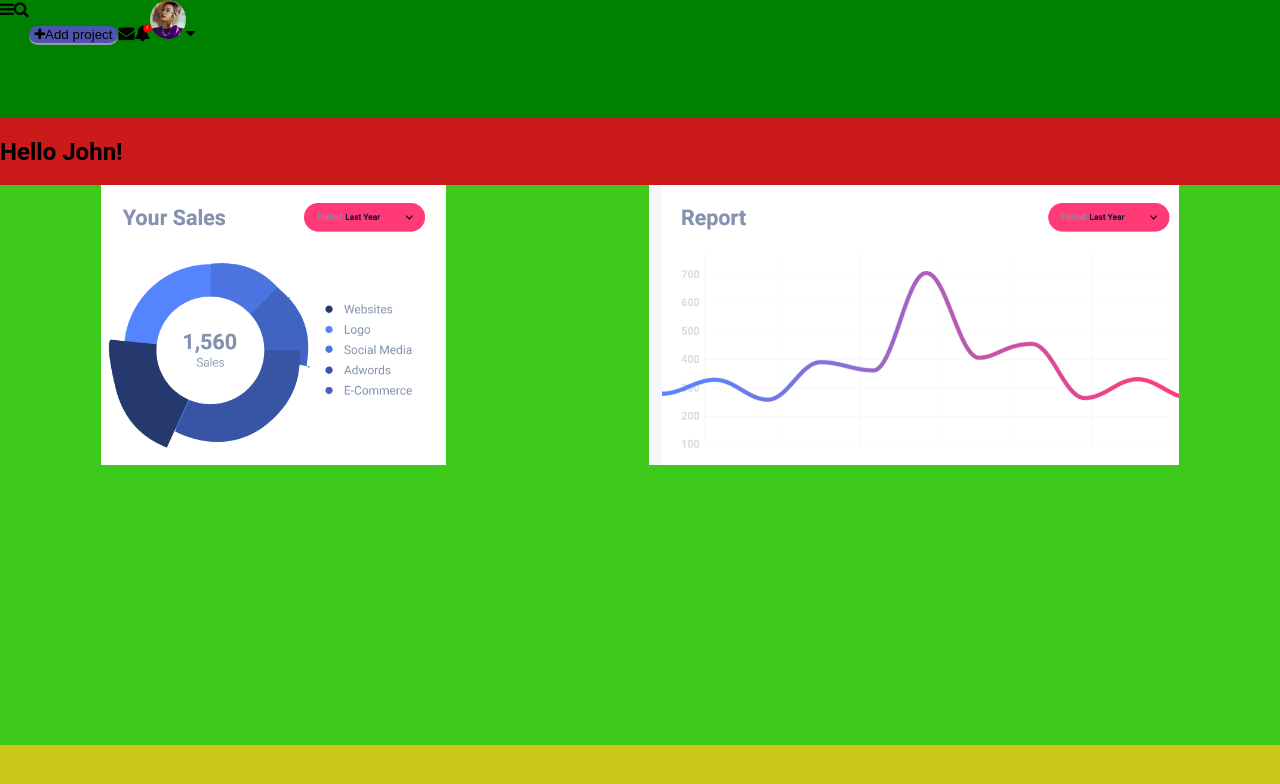
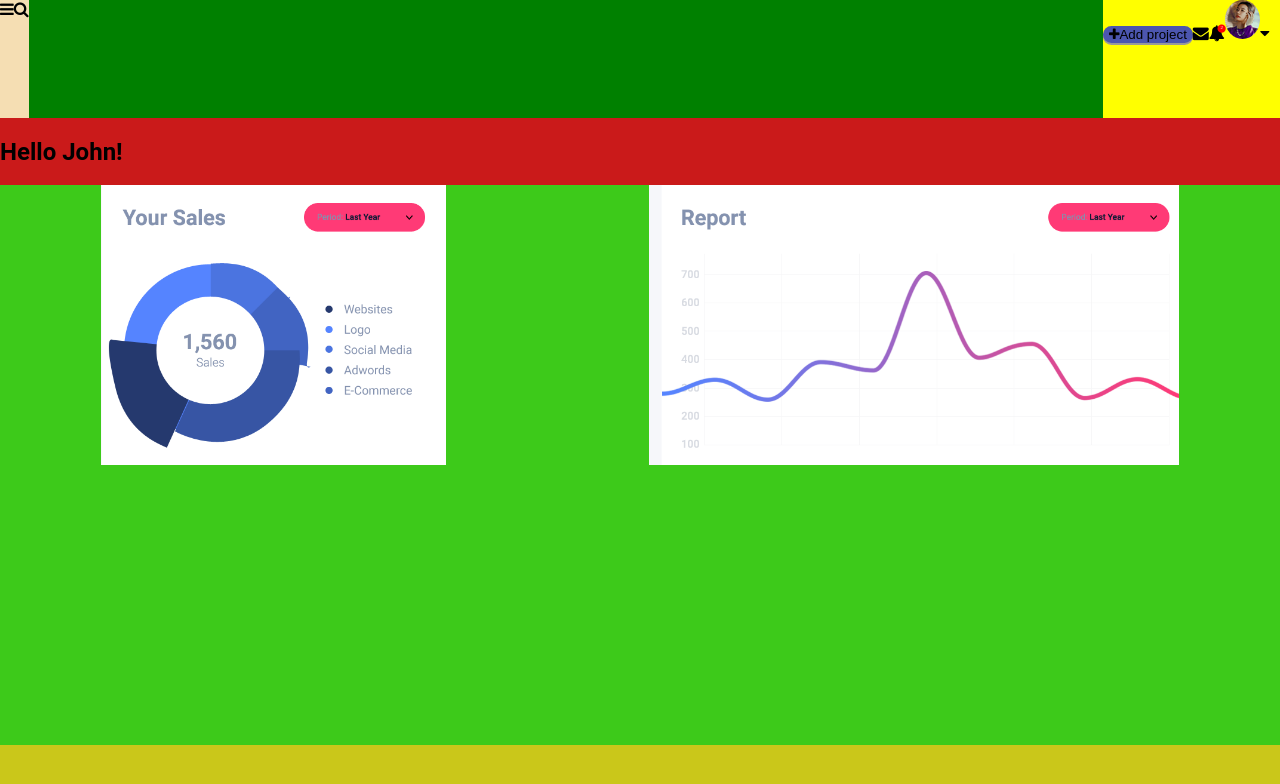
Before and after one commit to NoaEckstein/merkury, an Angular app: page / in a window 1280 px wide. Shown: the top 784 px of the page. Built offline with nearby package versions, Linux system fonts and the light colour scheme; what angular-font-awesome would draw is missing.

Commit message:
indentation changes in css

```diff
--- a/src/app/app.component.css
+++ b/src/app/app.component.css
@@ -14,7 +14,8 @@
   }
 }
 
-.container1 {
+/* flex */
+.main-container {
   display: flex;
   flex-direction: row;
   height: 100%;
@@ -22,12 +23,21 @@
   background-color: #808080;
   overflow: hidden;
 }
+
+.flex-column {
+  height: 100%;
+  width: 100%;
+  overflow: auto;
+  flex-direction: row;
+}
+
 .container2{
   display: flex;
   flex-direction: row;
   width: 100%;
   background-color: #ca1a1a;
 }
+
 .container3{
   display: flex;
   flex-direction: row;
@@ -35,10 +45,9 @@
   height: 70%;
   width: 100%;
   justify-content: space-around;
-    /* align-items: center; */
   background-color: #3dca1a;
+ }
 
-  }
 .container4{
   display: flex;
   flex-direction: row;
@@ -49,12 +58,6 @@
   align-items: center;
   background-color: #cac71a;
 }
-  .flex-column {
-    height: 100%;
-    width: 100%;
-    flex: 1;
-    overflow: auto;
-  }
 
 .toolbar{
   display: flex;
@@ -63,18 +66,18 @@
   width: 100%;
   background-color: green;
 }
-  li {
-    border: 1px solid black;
-    list-style: none;
-    border-left-width: thick;
+
+.middle{
+  flex: 1;
+}
+
+/* menu-nav */
+.active{
+  border-left-color: red;
 }
 
 li:hover {
-    border-left-color: blue;
-  }
-
- .active{
-  border-left-color: blue;
+  border-left-color: red;
 }
 
 a {
@@ -82,6 +85,26 @@
   color: white;
 }
 
+ /* interaction-boxes */
+li {
+  border: 1px solid black;
+  list-style: none;
+  border-left-width: thick;
+}
+
+.container4 ul{
+  list-style: none;
+}
+
+.container4 li{
+  border-top: 1px solid grey;
+  border-bottom: 1px solid grey;
+  border-left: 1px solid grey;
+  border-right: 1px solid grey;
+  height: 30px;
+}
+
+/* toolbar button */
 .toolbar-right-button{
   cursor: pointer;
   background-color: rgb(76, 86, 175);
@@ -103,11 +126,44 @@
   transform: translateY(4px);
 }
 
-.fa-bell{
+.toolbar-left{
+  background-color: wheat;
+}
+
+.toolbar-right{
+  background-color: yellow;
+}
+
+/* icons */
+li.home {
+  list-style-image: url('../assets/menu/home.png');
+}
+
+li.workflow {
+  list-style-image: url('../assets/menu/workflow.png');
+}
+
+li.statistics {
+  list-style-image: url('../assets/menu/statistics.png');
+}
+
+li.calendar {
+  list-style-image: url('../assets/menu/calendar.png');
+}
+
+li.users {
+  list-style-image: url('../assets/menu/users.png');
+}
+
+li.settings {
+  list-style-image: url('../assets/menu/settings.png');
+}
+
+.fa-bell {
   position: relative;
-  /* color: grey; */
   cursor: pointer;
 }
+
 .fa-circle{
   position: absolute;
   font-size: 0.6em;
@@ -115,6 +171,7 @@
   color: red;
   right: -1px;
 }
+
 span.num {
   position: absolute;
   font-size: 0.3em;
@@ -122,46 +179,3 @@ span.num {
   color: #fff;
   right: 2px;
 }
-
-li.home {
-  list-style-image: url('../assets/menu/home.png');
-  }
-li.workflow {
-  list-style-image: url('../assets/menu/workflow.png');
-  }
-li.statistics {
-  list-style-image: url('../assets/menu/statistics.png');
-  }
-li.calendar {
-  list-style-image: url('../assets/menu/calendar.png');
-  }
-li.users {
-  list-style-image: url('../assets/menu/users.png');
-  }
-li.settings {
-  list-style-image: url('../assets/menu/settings.png');
-  }
-
-
-/*.button {
-  display: inline-block;
-  padding: 15px 25px;
-  font-size: 24px;
-  cursor: pointer;
-  text-align: center;
-  text-decoration: none;
-  outline: none;
-  color: #fff;
-  background-color: #4CAF50;
-  border: none;
-  border-radius: 15px;
-  box-shadow: 0 9px #999;
-}
-
-.button:hover {background-color: #3e8e41}
-
-.button:active {
-  background-color: #3e8e41;
-  box-shadow: 0 5px #666;
-  transform: translateY(4px);
-} */
--- a/src/app/app.component.html
+++ b/src/app/app.component.html
@@ -1,4 +1,4 @@
-<div class="container1">
+<div class="main-container">
   <nav *ngIf='clicked'>
     <div>
       <img src="../assets/logo.png" alt="logo" width="100%" height="auto" (click)="displaySidebar()">
@@ -20,6 +20,7 @@
           <i class="fa fa-bars" aria-hidden="true" style="cursor:pointer" (click)="displaySidebar()"></i>
           <i class="fa fa-search" aria-hidden="true"></i>
       </div>
+      <div class="middle"></div>
       <div class="toolbar-right">
         <button class="toolbar-right-button"><i class="fa fa-plus" aria-hidden="true"></i>Add project</button>
         <i class="fa fa-envelope" aria-hidden="true"></i>
```
Lines whose indentation alone changed are shown as unchanged.
